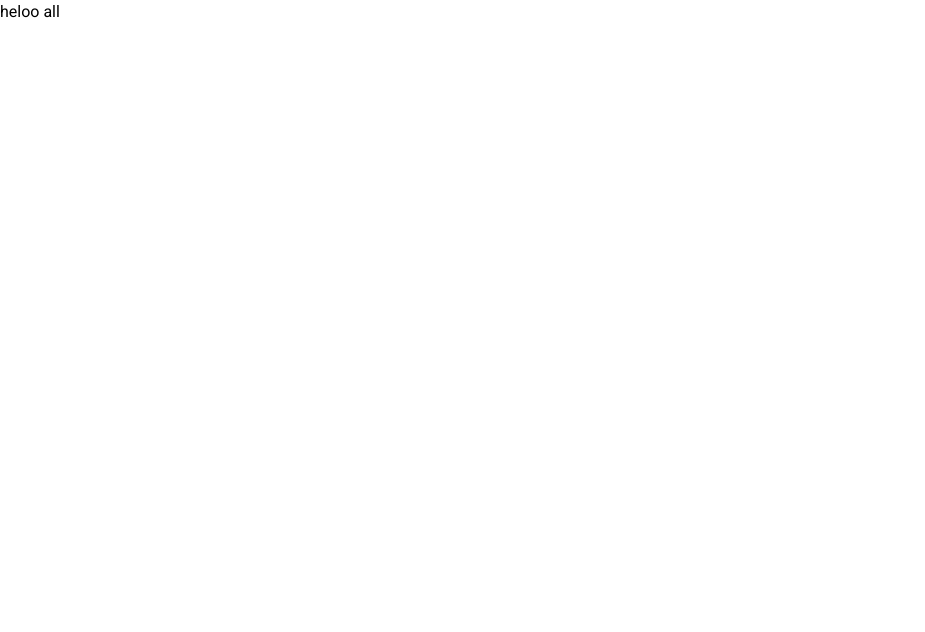
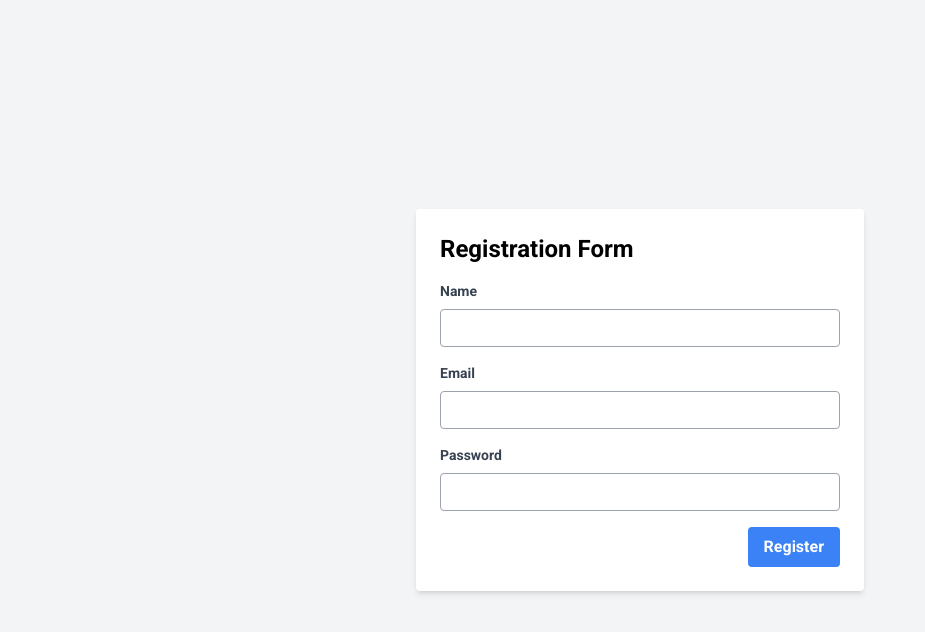
Before and after one commit to bhavin4/demots, a React (Create React App) app: page / in a window 1280 px wide. Shown: the top 632 px of the page, without its empty margins (0-925 px from the left). Built offline with nearby package versions, Linux system fonts and the light colour scheme.

Commit message:
resolve conflicts

```diff
--- a/src/App.tsx
+++ b/src/App.tsx
@@ -1,14 +1,26 @@
-import React from "react";
-import logo from "./logo.svg";
+import { BrowserRouter, Routes, Route } from "react-router-dom";
 import "./App.css";
+import { AppRoutes } from "./utils/Routes";
 
 function App() {
   return (
-    <div className="App">
-      <header className="App-header">
-        <p>heloo all</p>
-      </header>
-    </div>
+    <BrowserRouter>
+      <div className="bg-secondary">
+        <Routes>
+          {AppRoutes.map((i) => (
+            <Route
+              key={i.id}
+              path={i.path}
+              element={
+                <i.auth>
+                  <i.component />
+                </i.auth>
+              }
+            />
+          ))}
+        </Routes>
+      </div>
+    </BrowserRouter>
   );
 }
 
```
Also changed, not shown: package.json (+2 -6 lines), src/auth/PublicRouts.tsx (line endings or trailing spaces), 1 other file (tests, documents, lock files or other folders).
